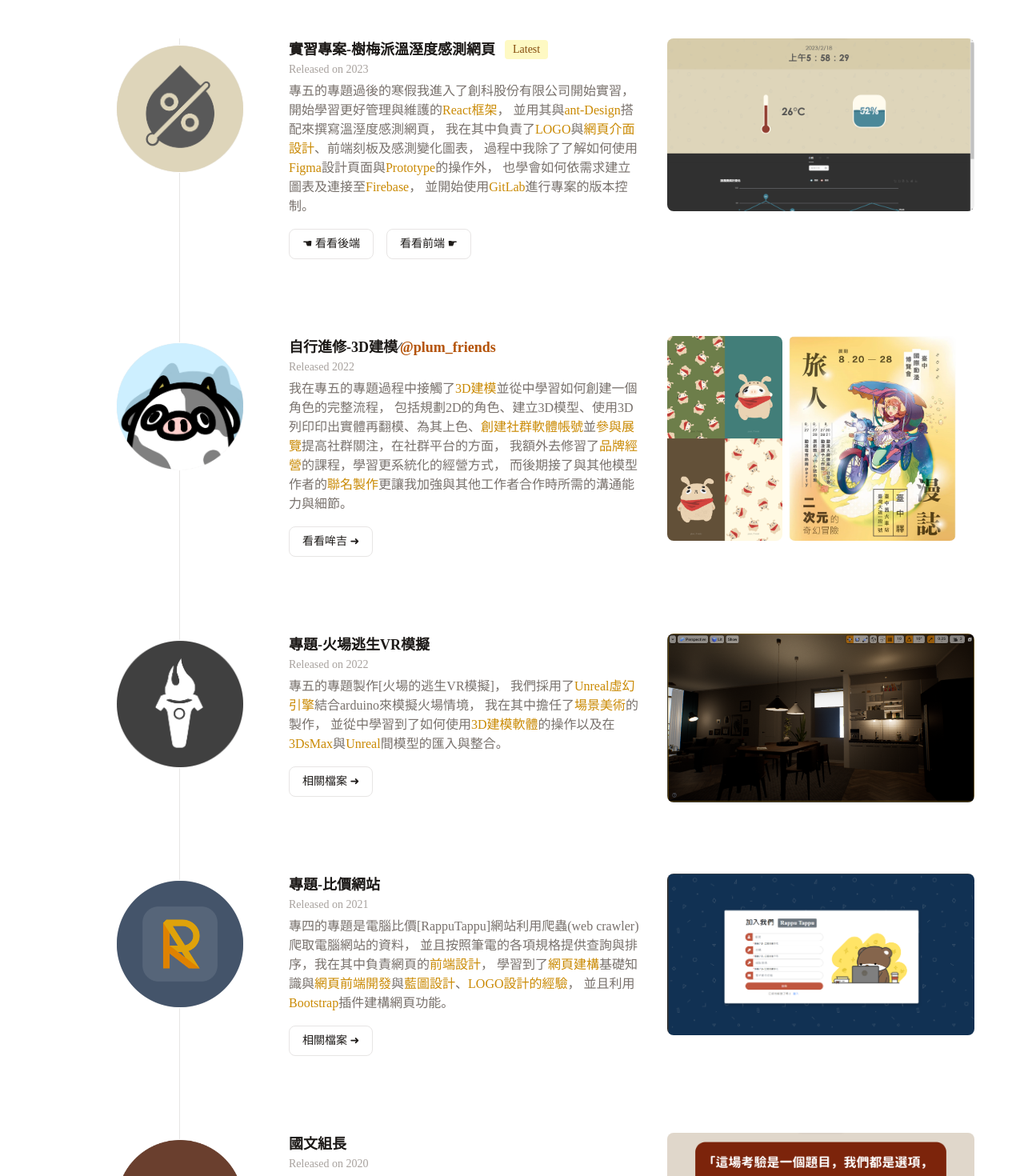
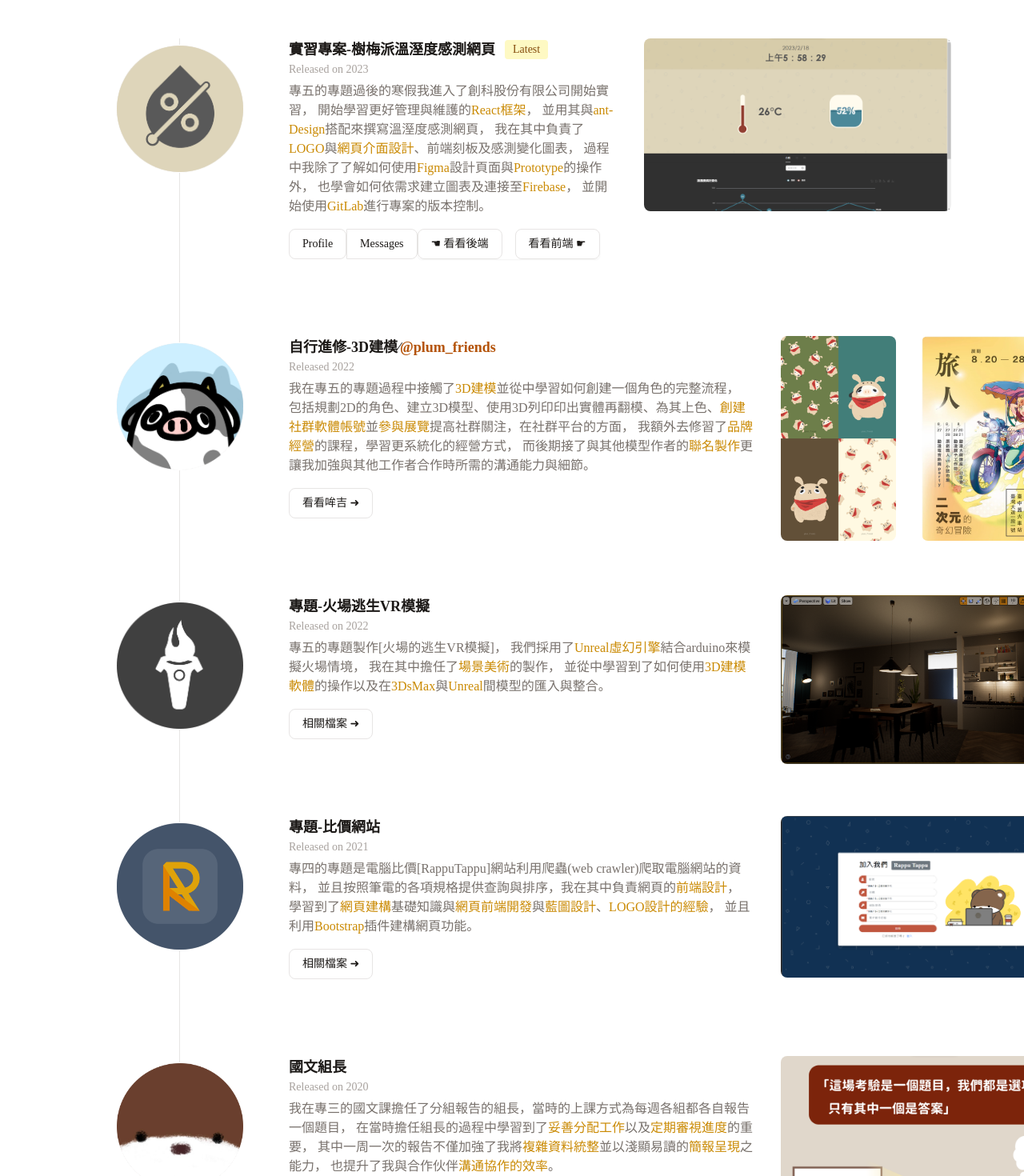
Before and after one commit to plum0411/pwa, a React (Create React App) app: page /achievements in a window 1280 px wide. Shown: the part 300-1770 px from the top of the page at 80% size. Built offline with nearby package versions, Linux system fonts and the light colour scheme.

Commit message:
修完黃色警告

```diff
--- a/src/AchievementsPage.js
+++ b/src/AchievementsPage.js
@@ -1,11 +1,10 @@
-import { React, Fragment, Layout } from 'react'
-import { HashRouter, Route, Routes } from "react-router-dom";
-import { Disclosure, Menu, Transition } from '@headlessui/react'
-import { Bars3Icon, BellIcon, XMarkIcon } from '@heroicons/react/24/outline';
-import logo from './logo.svg';
+import { React, Fragment } from 'react';
+import { Disclosure, } from '@headlessui/react';
+import { Bars3Icon, XMarkIcon } from '@heroicons/react/24/outline';
+// import logo from './logo.svg';
 import './App.css';
 import './tailwind.css';
-import InfoPage from "./InfoPage";
+// import InfoPage from "./InfoPage";
 
 const navigation = [
   { name: 'info', href: './info', current: false },
@@ -104,32 +103,43 @@ function App() {
         <br></br>
         <div className='grid grid-cols-6 gap-x-12 mt-8'>
 
-          <ol class="relative border-l border-stone-200 dark:border-stone-700 ml-32 col-span-5">
-            <div className='grid grid-cols-4'>
-              <li class="mb-24 ml-6 col-span-3">
+          <ol class="relative border-l border-stone-200 dark:border-stone-700 sm:ml-32 ml-4 col-span-6">
+            <div className='grid grid-cols-2 sm:grid-cols-7'>
+              <li class="sm:mb-24 my-0 ml-6 col-span-2 sm:col-span-4">
                 {/* <span class="absolute flex items-center justify-center w-6 h-6 bg-yellow-100 rounded-full -left-3 ring-8 ring-white dark:ring-stone-900 dark:bg-yellow-900">
               <svg aria-hidden="true" class="w-3 h-3 text-yellow-800 dark:text-yellow-300" fill="currentColor" viewBox="0 0 20 20" xmlns="http://www.w3.org/2000/svg"><path fill-rule="evenodd" d="M6 2a1 1 0 00-1 1v1H4a2 2 0 00-2 2v10a2 2 0 002 2h12a2 2 0 002-2V6a2 2 0 00-2-2h-1V3a1 1 0 10-2 0v1H7V3a1 1 0 00-1-1zm0 5a1 1 0 000 2h8a1 1 0 100-2H6z" clip-rule="evenodd"></path></svg>
             </span> */}
-                <div class="absolute w-40 h-40 bg-stone-200 rounded-full mt-2 -left-20 border border-white dark:border-stone-900 dark:bg-stone-700">
-                  <img src='./img/record.png' class=''></img>
+                <div class="absolute sm:w-40 sm:h-40 h-16 w-16 bg-stone-200 rounded-full mt-2 sm:-left-20 -left-8 border border-white dark:border-stone-900 dark:bg-stone-700">
+                  <img src='./img/record.png' class='' alt='record'></img>
                 </div>
-                <div className='ml-28'>
+                <div className='sm:ml-28 ml-8'>
                   <h3 class="flex items-center mb-1 text-lg font-semibold text-stone-900 dark:text-white">
                     實習專案-樹梅派溫溼度感測網頁
-                    <span class="bg-yellow-100 text-yellow-800 text-sm font-medium mr-2 px-2.5 py-0.5 rounded dark:bg-yellow-900 dark:text-yellow-300 ml-3">Latest</span></h3>
+                    <span class="bg-yellow-100 text-yellow-800 text-sm font-medium mr-2 px-2.5 py-0.5 rounded dark:bg-yellow-900 dark:text-yellow-300 ml-3">Latest</span>
+                  </h3>
                   <time class="block mb-2 text-sm font-normal leading-none text-stone-400 dark:text-stone-500">
                     Released on 2023
                   </time>
                   <p class="mb-4 text-base font-normal text-stone-500 dark:text-stone-400">
                     專五的專題過後的寒假我進入了創科股份有限公司開始實習，
-                    開始學習更好管理與維護的<a className='text-yellow-600'>React框架</a>，
-                    並用其與<a className='text-yellow-600'>ant-Design</a>搭配來撰寫溫溼度感測網頁，
-                    我在其中負責了<a className='text-yellow-600'>LOGO</a>與<a className='text-yellow-600'>網頁介面設計</a>、前端刻板及感測變化圖表，
-                    過程中我除了了解如何使用<a className='text-yellow-600'>Figma</a>設計頁面與<a className='text-yellow-600'>Prototype</a>的操作外，
-                    也學會如何依需求建立圖表及連接至<a className='text-yellow-600'>Firebase</a>，
-                    並開始使用<a className='text-yellow-600'>GitLab</a>進行專案的版本控制。
+                    開始學習更好管理與維護的<span className='text-yellow-600'>React框架</span>，
+                    並用其與<span className='text-yellow-600'>ant-Design</span>搭配來撰寫溫溼度感測網頁，
+                    我在其中負責了<span className='text-yellow-600'>LOGO</span>與<span className='text-yellow-600'>網頁介面設計</span>、前端刻板及感測變化圖表，
+                    過程中我除了了解如何使用<span className='text-yellow-600'>Figma</span>設計頁面與<span className='text-yellow-600'>Prototype</span>的操作外，
+                    也學會如何依需求建立圖表及連接至<span className='text-yellow-600'>Firebase</span>，
+                    並開始使用<span className='text-yellow-600'>GitLab</span>進行專案的版本控制。
                   </p>
 
+
+                  <button type="button" class="px-4 py-2 text-sm font-medium rounded-l-lg text-stone-900 bg-white border border-stone-200 rounded-lg hover:bg-stone-100 hover:text-yellow-700 focus:z-10 focus:ring-4 focus:outline-none focus:ring-stone-200 focus:text-yellow-700 dark:bg-stone-800 dark:text-stone-400 dark:border-stone-600 dark:hover:text-white dark:hover:bg-stone-700 dark:focus:ring-stone-700">
+                    Profile
+                  </button>
+                  <button type="button" class="px-4 py-2 text-sm font-medium text-stone-900 bg-white border border-stone-200 rounded-r-lg hover:bg-stone-100 hover:text-blue-700 focus:z-10 focus:ring-2 focus:ring-blue-700 focus:text-blue-700 dark:bg-stone-700 dark:border-stone-600 dark:text-white dark:hover:text-white dark:ho">
+                    Messages
+                  </button>
+
+
+                  <div class="inline-flex rounded-md shadow-sm" role="group">
                     <a href="https://gitlab.com/trunk-yo/raspberry_backend" class="inline-flex items-center px-4 py-2 text-sm font-medium text-stone-900 bg-white border border-stone-200 rounded-lg hover:bg-stone-100 hover:text-yellow-700 focus:z-10 focus:ring-4 focus:outline-none focus:ring-stone-200 focus:text-yellow-700 dark:bg-stone-800 dark:text-stone-400 dark:border-stone-600 dark:hover:text-white dark:hover:bg-stone-700 dark:focus:ring-stone-700">
                       {/* <svg class="w-4 h-4 mr-2" fill="currentColor" viewBox="0 0 20 20" xmlns="http://www.w3.org/2000/svg">
                   <path fill-rule="evenodd" d="M6 2a2 2 0 00-2 2v12a2 2 0 002 2h8a2 2 0 002-2V7.414A2 2 0 0015.414 6L12 2.586A2 2 0 0010.586 2H6zm5 6a1 1 0 10-2 0v3.586l-1.293-1.293a1 1 0 10-1.414 1.414l3 3a1 1 0 001.414 0l3-3a1 1 0 00-1.414-1.414L11 11.586V8z" clip-rule="evenodd"></path>
@@ -143,16 +153,19 @@ function App() {
                       看看前端 ☛
                     </a>
                   </div>
+                </div>
               </li>
-              <img class="h-auto max-w-sm mx-8 rounded-lg" src="./img/record-rect.png" alt="image description" />
+              {/* <div className=' sm:justify-center sm:items-center sm:flex'> */}
+              <img class="h-auto sm:max-w-sm max-w-[175%] my-12 sm:my-0 mx-8 rounded-lg col-span-1" src="./img/record-rect.png" alt="description" />
             </div>
+            {/* </div> */}
             <div className='grid grid-cols-4'>
               <li class="mb-24 ml-6 col-span-3">
                 {/* <span class="absolute flex items-center justify-center w-6 h-6 bg-yellow-100 rounded-full -left-3 ring-8 ring-white dark:ring-stone-900 dark:bg-yellow-900">
               <svg aria-hidden="true" class="w-3 h-3 text-yellow-800 dark:text-yellow-300" fill="currentColor" viewBox="0 0 20 20" xmlns="http://www.w3.org/2000/svg"><path fill-rule="evenodd" d="M6 2a1 1 0 00-1 1v1H4a2 2 0 00-2 2v10a2 2 0 002 2h12a2 2 0 002-2V6a2 2 0 00-2-2h-1V3a1 1 0 10-2 0v1H7V3a1 1 0 00-1-1zm0 5a1 1 0 000 2h8a1 1 0 100-2H6z" clip-rule="evenodd"></path></svg>
             </span> */}
                 <div class="absolute w-40 h-40 bg-stone-200 rounded-full mt-2 -left-20 border border-white dark:border-stone-900 dark:bg-stone-700">
-                  <img src='./img/mouji.png' class=''></img>
+                  <img src='./img/mouji.png' class='' alt='mouji'></img>
                 </div>
                 <div className='ml-28'>
                   <h3 class="flex items-center mb-1 text-lg font-semibold text-stone-900 dark:text-white">
@@ -163,11 +176,11 @@ function App() {
                     Released 2022
                   </time>
                   <p class="mb-4 text-base font-normal text-stone-500 dark:text-stone-400">
-                    我在專五的專題過程中接觸了<a className='text-yellow-600'>3D建模</a>並從中學習如何創建一個角色的完整流程，
+                    我在專五的專題過程中接觸了<span className='text-yellow-600'>3D建模</span>並從中學習如何創建一個角色的完整流程，
                     包括規劃2D的角色、建立3D模型、使用3D列印印出實體再翻模、為其上色、
-                    <a className='text-yellow-600'>創建社群軟體帳號</a>並<a className='text-yellow-600'>參與展覽</a>提高社群關注，在社群平台的方面，
-                    我額外去修習了<a className='text-yellow-600'>品牌經營</a>的課程，學習更系統化的經營方式，
-                    而後期接了與其他模型作者的<a className='text-yellow-600'>聯名製作</a>更讓我加強與其他工作者合作時所需的溝通能力與細節。
+                    <span className='text-yellow-600'>創建社群軟體帳號</span>並<span className='text-yellow-600'>參與展覽</span>提高社群關注，在社群平台的方面，
+                    我額外去修習了<span className='text-yellow-600'>品牌經營</span>的課程，學習更系統化的經營方式，
+                    而後期接了與其他模型作者的<span className='text-yellow-600'>聯名製作</span>更讓我加強與其他工作者合作時所需的溝通能力與細節。
                   </p>
 
                   <a href="https://www.instagram.com/plum_friends/" class="inline-flex items-center px-4 py-2 text-sm font-medium text-stone-900 bg-white border border-stone-200 rounded-lg hover:bg-stone-100 hover:text-yellow-700 focus:z-10 focus:ring-4 focus:outline-none focus:ring-stone-200 focus:text-yellow-700 dark:bg-stone-800 dark:text-stone-400 dark:border-stone-600 dark:hover:text-white dark:hover:bg-stone-700 dark:focus:ring-stone-700">
@@ -179,8 +192,8 @@ function App() {
                 </div>
               </li>
               <div className='grid grid-cols-2 gap-4'>
-                <img class="h-64 max-w-xs mx-8 rounded-lg col" src="./img/mouji-rect3.png" alt="image description" />
-                <img class="h-64 max-w-xs mx-20 rounded-lg" src="./img/mouji-rect2.png" alt="image description" />
+                <img class="h-64 max-w-xs mx-8 rounded-lg col" src="./img/mouji-rect3.png" alt="description" />
+                <img class="h-64 max-w-xs mx-20 rounded-lg" src="./img/mouji-rect2.png" alt="description" />
               </div>
             </div>
             <div className='grid grid-cols-4'>
@@ -189,7 +202,7 @@ function App() {
               <svg aria-hidden="true" class="w-3 h-3 text-yellow-800 dark:text-yellow-300" fill="currentColor" viewBox="0 0 20 20" xmlns="http://www.w3.org/2000/svg"><path fill-rule="evenodd" d="M6 2a1 1 0 00-1 1v1H4a2 2 0 00-2 2v10a2 2 0 002 2h12a2 2 0 002-2V6a2 2 0 00-2-2h-1V3a1 1 0 10-2 0v1H7V3a1 1 0 00-1-1zm0 5a1 1 0 000 2h8a1 1 0 100-2H6z" clip-rule="evenodd"></path></svg>
             </span> */}
                 <div class="absolute w-40 h-40 bg-stone-200 rounded-full mt-2 -left-20 border border-white dark:border-stone-900 dark:bg-stone-700">
-                  <img src='./img/fire.png' class=''></img>
+                  <img src='./img/fire.png' class='' alt='fire'></img>
                 </div>
                 <div className='ml-28'>
                   <h3 class="flex items-center mb-1 text-lg font-semibold text-stone-900 dark:text-white">
@@ -200,10 +213,10 @@ function App() {
                   </time>
                   <p class="mb-4 text-base font-normal text-stone-500 dark:text-stone-400">
                     專五的專題製作[火場的逃生VR模擬]，
-                    我們採用了<a className='text-yellow-600'>Unreal虛幻引擎</a>結合arduino來模擬火場情境，
-                    我在其中擔任了<a className='text-yellow-600'>場景美術</a>的製作，
-                    並從中學習到了如何使用<a className='text-yellow-600'>3D建模軟體</a>的操作以及在
-                    <a className='text-yellow-600'>3DsMax</a>與<a className='text-yellow-600'>Unreal</a>間模型的匯入與整合。
+                    我們採用了<span className='text-yellow-600'>Unreal虛幻引擎</span>結合arduino來模擬火場情境，
+                    我在其中擔任了<span className='text-yellow-600'>場景美術</span>的製作，
+                    並從中學習到了如何使用<span className='text-yellow-600'>3D建模軟體</span>的操作以及在
+                    <span className='text-yellow-600'>3DsMax</span>與<span className='text-yellow-600'>Unreal</span>間模型的匯入與整合。
                   </p>
 
                   <a href="http://imtopic.nutc.edu.tw/2022/achievements/B25" class="inline-flex items-center px-4 py-2 text-sm font-medium text-stone-900 bg-white border border-stone-200 rounded-lg hover:bg-stone-100 hover:text-yellow-700 focus:z-10 focus:ring-4 focus:outline-none focus:ring-stone-200 focus:text-yellow-700 dark:bg-stone-800 dark:text-stone-400 dark:border-stone-600 dark:hover:text-white dark:hover:bg-stone-700 dark:focus:ring-stone-700">
@@ -214,7 +227,7 @@ function App() {
                   </a>
                 </div>
               </li>
-              <img class="h-auto max-w-sm mx-8 rounded-lg" src="./img/fire-rect.png" alt="image description" />
+              <img class="h-auto max-w-sm mx-8 rounded-lg" src="./img/fire-rect.png" alt="description" />
             </div>
             <div className='grid grid-cols-4'>
               <li class="mb-24 ml-6 col-span-3">
@@ -222,7 +235,7 @@ function App() {
               <svg aria-hidden="true" class="w-3 h-3 text-yellow-800 dark:text-yellow-300" fill="currentColor" viewBox="0 0 20 20" xmlns="http://www.w3.org/2000/svg"><path fill-rule="evenodd" d="M6 2a1 1 0 00-1 1v1H4a2 2 0 00-2 2v10a2 2 0 002 2h12a2 2 0 002-2V6a2 2 0 00-2-2h-1V3a1 1 0 10-2 0v1H7V3a1 1 0 00-1-1zm0 5a1 1 0 000 2h8a1 1 0 100-2H6z" clip-rule="evenodd"></path></svg>
             </span> */}
                 <div class="absolute w-40 h-40 bg-stone-200 rounded-full mt-2 -left-20 border border-white dark:border-stone-900 dark:bg-stone-700">
-                  <img src='./img/rapputappu.png' class=''></img>
+                  <img src='./img/rapputappu.png' class='' alt='rapputappu'></img>
                 </div>
                 <div className='ml-28'>
                   <h3 class="flex items-center mb-1 text-lg font-semibold text-stone-900 dark:text-white">
@@ -233,10 +246,10 @@ function App() {
                   </time>
                   <p class="mb-4 text-base font-normal text-stone-500 dark:text-stone-400">
                     專四的專題是電腦比價[RappuTappu]網站利用爬蟲(web crawler)爬取電腦網站的資料，
-                    並且按照筆電的各項規格提供查詢與排序，我在其中負責網頁的<a className='text-yellow-600'>前端設計</a>，
-                    學習到了<a className='text-yellow-600'>網頁建構</a>基礎知識與
-                    <a className='text-yellow-600'>網頁前端開發</a>與<a className='text-yellow-600'>藍圖設計</a>、<a className='text-yellow-600'>LOGO設計的經驗</a>，
-                    並且利用<a className='text-yellow-600'>Bootstrap</a>插件建構網頁功能。
+                    並且按照筆電的各項規格提供查詢與排序，我在其中負責網頁的<span className='text-yellow-600'>前端設計</span>，
+                    學習到了<span className='text-yellow-600'>網頁建構</span>基礎知識與
+                    <span className='text-yellow-600'>網頁前端開發</span>與<span className='text-yellow-600'>藍圖設計</span>、<span className='text-yellow-600'>LOGO設計的經驗</span>，
+                    並且利用<span className='text-yellow-600'>Bootstrap</span>插件建構網頁功能。
                   </p>
 
                   <a href="https://drive.google.com/drive/folders/1BtX68XOitvJz0C7AUZgP5H4vHe0UNbPZ?usp=share_link" class="inline-flex items-center px-4 py-2 text-sm font-medium text-stone-900 bg-white border border-stone-200 rounded-lg hover:bg-stone-100 hover:text-yellow-700 focus:z-10 focus:ring-4 focus:outline-none focus:ring-stone-200 focus:text-yellow-700 dark:bg-stone-800 dark:text-stone-400 dark:border-stone-600 dark:hover:text-white dark:hover:bg-stone-700 dark:focus:ring-stone-700">
@@ -247,7 +260,7 @@ function App() {
                   </a>
                 </div>
               </li>
-              <img class="h-auto max-w-sm mx-8 rounded-lg" src="./img/rapputappu-rect.png" alt="image description" />
+              <img class="h-auto max-w-sm mx-8 rounded-lg" src="./img/rapputappu-rect.png" alt="description" />
             </div>
             <div className='grid sm:grid-cols-4 '>
               <li class="mb-24 ml-6 sm:col-span-3 col-span-1">
@@ -255,7 +268,7 @@ function App() {
               <svg aria-hidden="true" class="w-3 h-3 text-yellow-800 dark:text-yellow-300" fill="currentColor" viewBox="0 0 20 20" xmlns="http://www.w3.org/2000/svg"><path fill-rule="evenodd" d="M6 2a1 1 0 00-1 1v1H4a2 2 0 00-2 2v10a2 2 0 002 2h12a2 2 0 002-2V6a2 2 0 00-2-2h-1V3a1 1 0 10-2 0v1H7V3a1 1 0 00-1-1zm0 5a1 1 0 000 2h8a1 1 0 100-2H6z" clip-rule="evenodd"></path></svg>
             </span> */}
                 <div class="absolute w-40 h-40 bg-stone-200 rounded-full mt-2 -left-20 border border-white dark:border-stone-900 dark:bg-stone-700">
-                  <img src='./img/bear_round.png' class=''></img>
+                  <img src='./img/bear_round.png' class='' alt='bear round'></img>
                 </div>
                 <div className='ml-28'>
                   <h3 class="flex items-center mb-1 text-lg font-semibold text-stone-900 dark:text-white">
@@ -266,9 +279,9 @@ function App() {
                   </time>
                   <p class="mb-4 text-base font-normal text-stone-500 dark:text-stone-400">
                     我在專三的國文課擔任了分組報告的組長，當時的上課方式為每週各組都各自報告一個題目，
-                    在當時擔任組長的過程中學習到了<a className='text-yellow-600'>妥善分配工作</a>以及<a className='text-yellow-600'>定期審視進度</a>的重要，
-                    其中一周一次的報告不僅加強了我將<a className='text-yellow-600'>複雜資料統整</a>並以淺顯易讀的<a className='text-yellow-600'>簡報呈現</a>之能力，
-                    也提升了我與合作伙伴<a className='text-yellow-600'>溝通協作的效率</a>。
+                    在當時擔任組長的過程中學習到了<span className='text-yellow-600'>妥善分配工作</span>以及<span className='text-yellow-600'>定期審視進度</span>的重要，
+                    其中一周一次的報告不僅加強了我將<span className='text-yellow-600'>複雜資料統整</span>並以淺顯易讀的<span className='text-yellow-600'>簡報呈現</span>之能力，
+                    也提升了我與合作伙伴<span className='text-yellow-600'>溝通協作的效率</span>。
                   </p>
 
                   <a href="https://drive.google.com/drive/folders/1GoIMOxerT3X8QEwnDKNv_ca5_DywtOV7?usp=share_link" class="inline-flex items-center px-4 py-2 text-sm font-medium text-stone-900 bg-white border border-stone-200 rounded-lg hover:bg-stone-100 hover:text-yellow-700 focus:z-10 focus:ring-4 focus:outline-none focus:ring-stone-200 focus:text-yellow-700 dark:bg-stone-800 dark:text-stone-400 dark:border-stone-600 dark:hover:text-white dark:hover:bg-stone-700 dark:focus:ring-stone-700">
@@ -279,7 +292,7 @@ function App() {
                   </a>
                 </div>
               </li>
-              <img class="h-auto max-w-sm mx-8 rounded-lg" src="./img/chinese-rect.png" alt="image description" />
+              <img class="h-auto max-w-sm mx-8 rounded-lg" src="./img/chinese-rect.png" alt="description" />
             </div>
 
           </ol>
```
Also changed, not shown: src/BearPage.js (+16 -17 lines), src/InfoPage.js (+4 -4 lines), public/img/img-solid.svg (renamed from public/img/image-solid.svg). Lines whose indentation alone changed are shown as unchanged.
